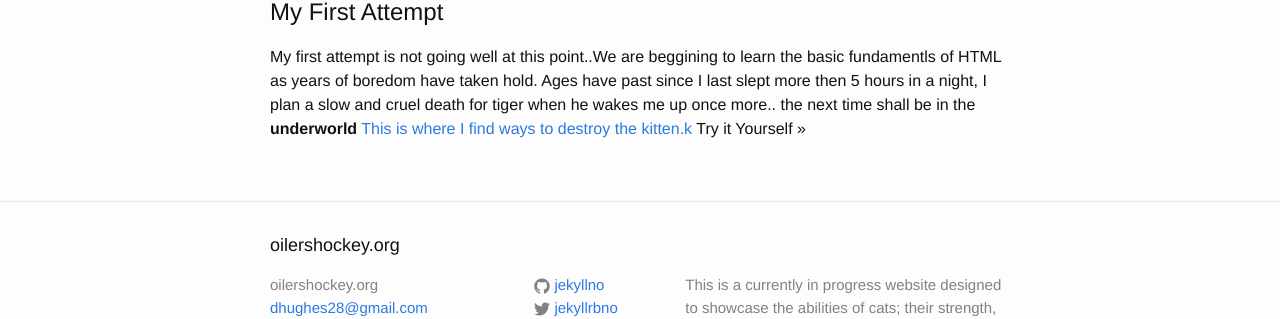
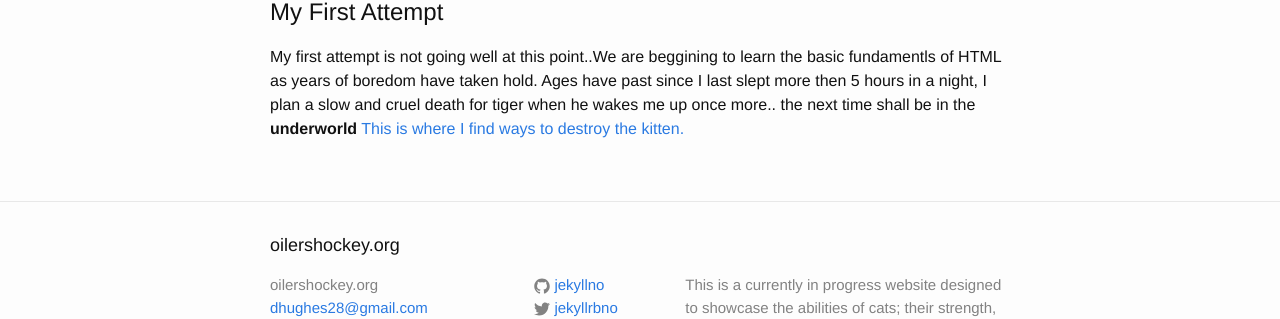
Before and after one commit to Dhughes06/Dhughes06.github.io, a Jekyll site: the page built from _posts/2016-05-17-ayogirl.markdown, in a window 1280 px wide. Shown: the part 206-525 px from the top of the page. Built offline with Jekyll 4.4.1, drawn with Linux system fonts in a browser that asks for light colours.

Commit message:
Update 2016-05-17-ayogirl.markdown

```diff
--- a/_posts/2016-05-17-ayogirl.markdown
+++ b/_posts/2016-05-17-ayogirl.markdown
@@ -10,8 +10,7 @@ categories: First blog Attempt!
 </head>
 <body>
 <h1>My First Attempt</h1>
-<p>My first attempt is not going well at this point..We are beggining to learn the basic fundamentls of HTML as years of boredom have taken hold. Ages have past since I last slept more then 5 hours in a night, I plan a slow and cruel death for tiger when he wakes me up once more.. the next time shall be in the <b>underworld</b> <a href="www.google.com">This is where I find ways to destroy the kitten.k</a>
-Try it Yourself »
+<p>My first attempt is not going well at this point..We are beggining to learn the basic fundamentls of HTML as years of boredom have taken hold. Ages have past since I last slept more then 5 hours in a night, I plan a slow and cruel death for tiger when he wakes me up once more.. the next time shall be in the <b>underworld</b> <a href="www.google.com">This is where I find ways to destroy the kitten.</a>
 </p>
 </body>
 </html>
```
